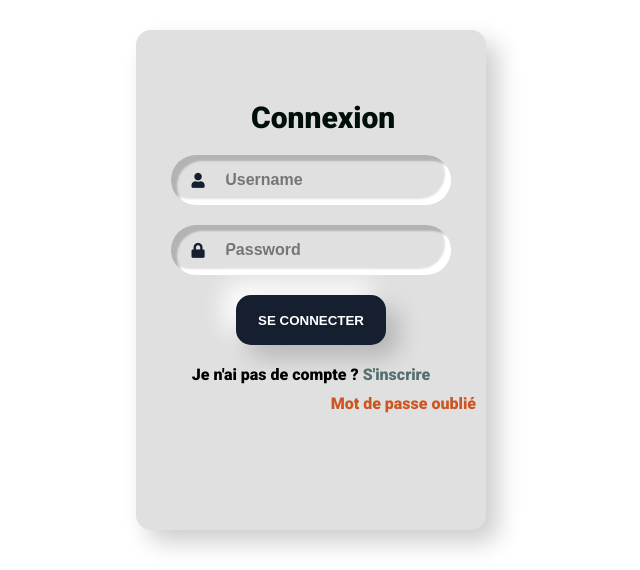
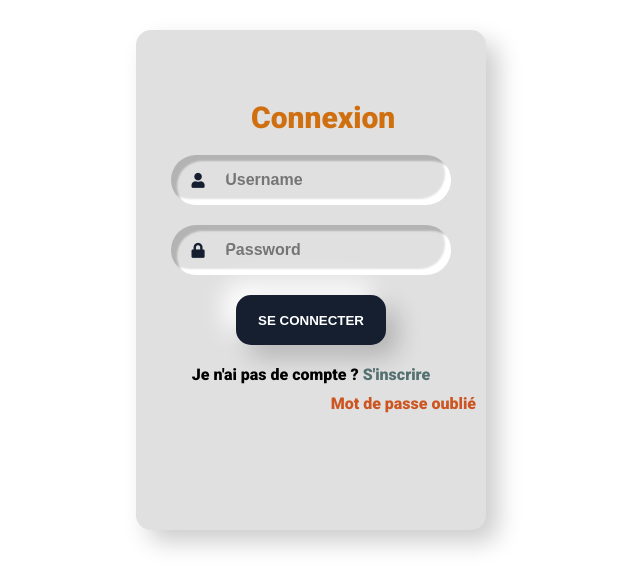
Before and after one commit to RenePatrice/essai, a PHP site: page / in a window 1280 px wide. Shown: the top 570 px of the page, without its empty margins (329-969 px from the left). Run offline with PHP 8.4, Linux system fonts and the light colour scheme.

Commit message:
Nouvlle mise à jour

```diff
--- a/style.css
+++ b/style.css
@@ -42,7 +42,7 @@ form.sign-up{
 }
 .titre{
     width: 120px;
-    color: rgb(1, 15, 10);
+    color: rgb(207, 111, 15);
     font-size: 30px;
     font-weight: bold;
     margin-bottom: 10px;
```
